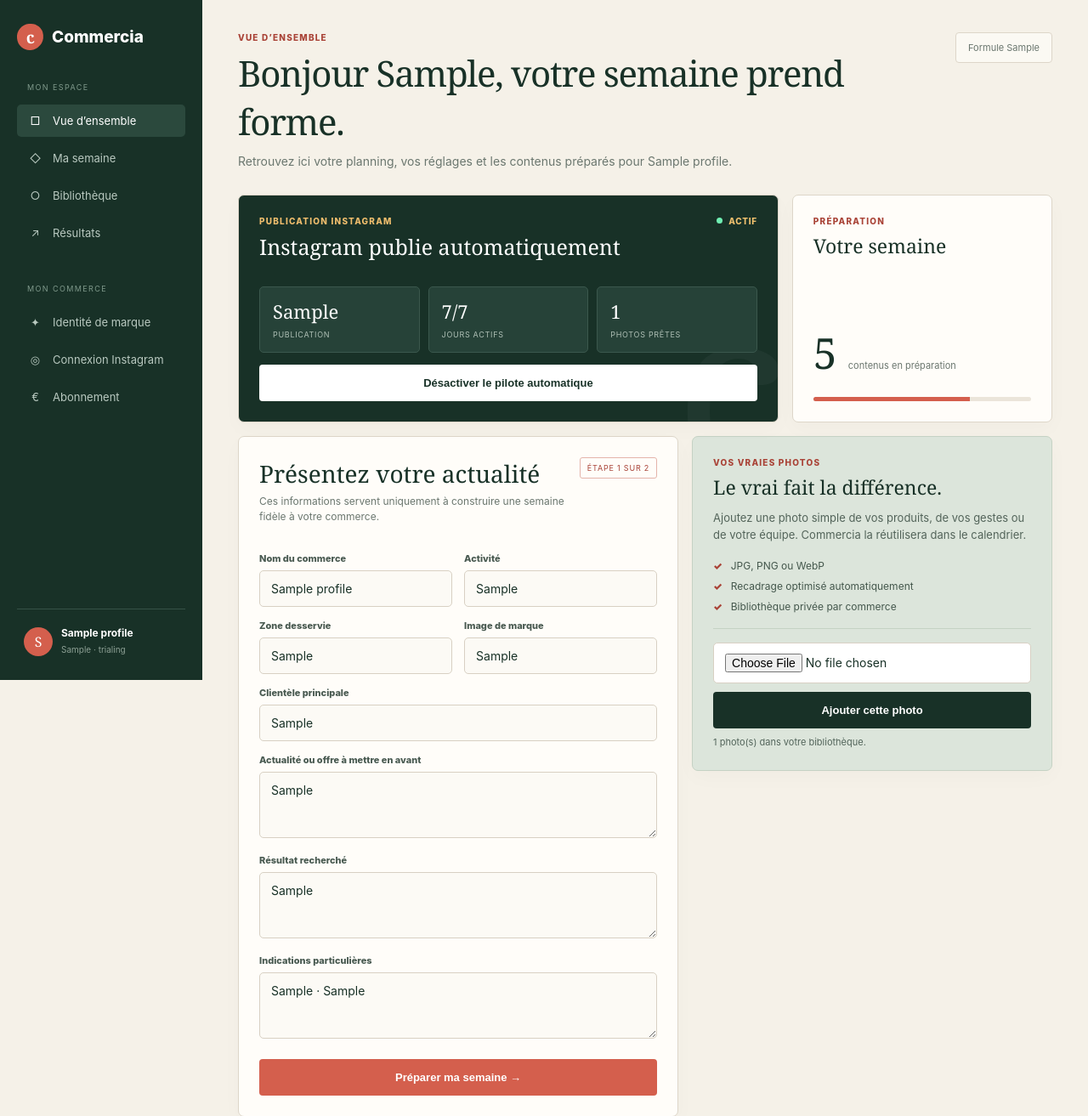
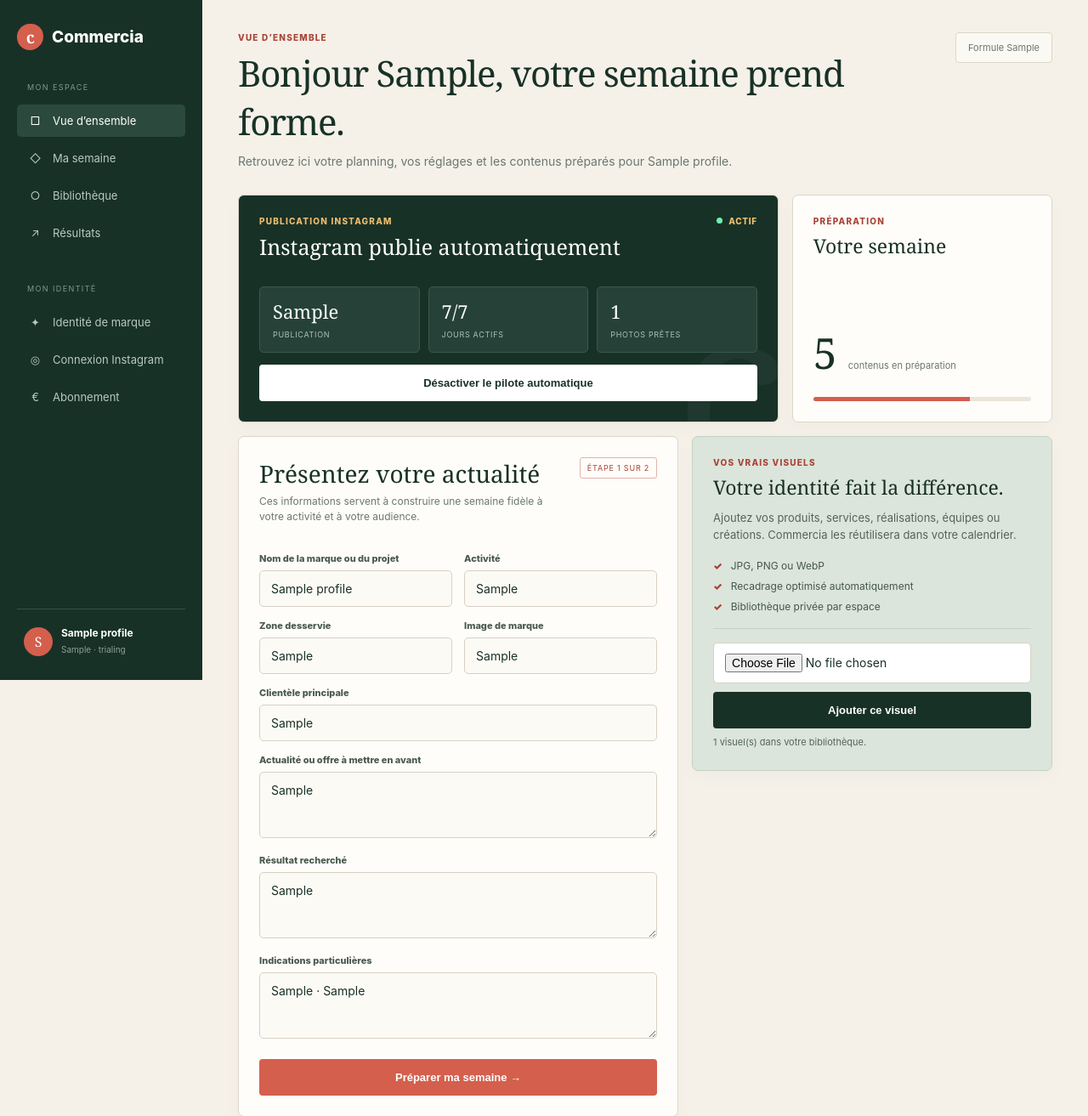
Before and after one commit to m2kgthbwfg-lab/commercia-ai, a Flask app: page /workspace in a window 1280 px wide. Shown: the top 1313 px of the page at 85% size. Run offline with Flask 3, Linux system fonts and the light colour scheme; a user stored in the database is signed in; tables that the repository leaves empty hold one stand-in row (values such as "Sample post"); data that the repository does not hold is empty; some libraries are stand-ins or nearby versions.

Commit message:
Reposition Commercia for universal social media use: templates/index.html

```diff
--- a/templates/index.html
+++ b/templates/index.html
@@ -25,7 +25,7 @@ a{text-decoration:none;color:inherit}
   <div class="side-link"><span class="side-icon">◇</span>Ma semaine</div>
   <div class="side-link"><span class="side-icon">○</span>Bibliothèque</div>
   <div class="side-link"><span class="side-icon">↗</span>Résultats</div>
-  <div class="nav-label">Mon commerce</div>
+  <div class="nav-label">Mon identité</div>
   <a class="side-link" href="/onboarding"><span class="side-icon">✦</span>Identité de marque</a>
   <a class="side-link" href="/instagram/connect"><span class="side-icon">◎</span>Connexion Instagram</a>
   <a class="side-link" href="/billing/checkout/{{ user.selected_plan }}"><span class="side-icon">€</span>Abonnement</a>
@@ -42,9 +42,9 @@ a{text-decoration:none;color:inherit}
   </section>
   <section class="content-layout">
     <div class="card">
-      <div class="panel-title"><div><h2>Présentez votre actualité</h2><p>Ces informations servent uniquement à construire une semaine fidèle à votre commerce.</p></div><span class="step-badge">Étape 1 sur 2</span></div>
+      <div class="panel-title"><div><h2>Présentez votre actualité</h2><p>Ces informations servent à construire une semaine fidèle à votre activité et à votre audience.</p></div><span class="step-badge">Étape 1 sur 2</span></div>
       <div class="form-grid">
-        <div><label for="business">Nom du commerce</label><input id="business" value="{{ brand.business_name }}"></div>
+        <div><label for="business">Nom de la marque ou du projet</label><input id="business" value="{{ brand.business_name }}"></div>
         <div><label for="activity">Activité</label><input id="activity" value="{{ brand.activity }}"></div>
         <div><label for="location">Zone desservie</label><input id="location" value="{{ brand.location }}"></div>
         <div><label for="positioning">Image de marque</label><input id="positioning" value="{{ brand.tone }}"></div>
@@ -55,7 +55,7 @@ a{text-decoration:none;color:inherit}
       </div>
       <button type="button" onclick="generate()" id="btn">Préparer ma semaine →</button>
     </div>
-    <aside class="card tip-card"><div class="eyebrow">Vos vraies photos</div><h3>Le vrai fait la différence.</h3><p>Ajoutez une photo simple de vos produits, de vos gestes ou de votre équipe. Commercia la réutilisera dans le calendrier.</p><div class="tip-list"><div class="tip"><span>✓</span>JPG, PNG ou WebP</div><div class="tip"><span>✓</span>Recadrage optimisé automatiquement</div><div class="tip"><span>✓</span>Bibliothèque privée par commerce</div></div><div class="media-upload"><input id="mediaFile" type="file" accept="image/jpeg,image/png,image/webp"><button type="button" onclick="uploadPhoto()" id="uploadBtn">Ajouter cette photo</button><div id="mediaStatus" class="media-status">{{ brand.media_assets|length }} photo(s) dans votre bibliothèque.</div></div></aside>
+    <aside class="card tip-card"><div class="eyebrow">Vos vrais visuels</div><h3>Votre identité fait la différence.</h3><p>Ajoutez vos produits, services, réalisations, équipes ou créations. Commercia les réutilisera dans votre calendrier.</p><div class="tip-list"><div class="tip"><span>✓</span>JPG, PNG ou WebP</div><div class="tip"><span>✓</span>Recadrage optimisé automatiquement</div><div class="tip"><span>✓</span>Bibliothèque privée par espace</div></div><div class="media-upload"><input id="mediaFile" type="file" accept="image/jpeg,image/png,image/webp"><button type="button" onclick="uploadPhoto()" id="uploadBtn">Ajouter ce visuel</button><div id="mediaStatus" class="media-status">{{ brand.media_assets|length }} visuel(s) dans votre bibliothèque.</div></div></aside>
   </section>
   <section class="result-shell" aria-live="polite"><div class="result-head"><h2>Votre campagne</h2><small>PRÊTE À RELIRE</small></div><div id="result" class="empty">Votre campagne personnalisée apparaîtra ici après la préparation.</div><div id="approvalPanel" class="card approval-panel" hidden><div class="panel-title"><div><h2>Validation avant Instagram</h2><p>Relisez la campagne et choisissez ce que vous souhaitez en faire.</p></div><span class="step-badge">Étape 2 sur 2</span></div><div class="approval-actions"><button type="button" class="secondary" onclick="copyCampaign()">Copier les textes</button><button type="button" class="secondary" onclick="downloadCampaign()">Télécharger le dossier</button><button type="button" class="secondary" onclick="publishTest()">Publier 1 test</button><button type="button" class="success" onclick="approveCampaign()">Programmer les 7 publications</button></div><div id="approvalStatus" class="approval-status"></div></div></section>
   <div class="footer-note">Commercia · Votre communication, enfin régulière</div>
@@ -141,7 +141,7 @@ async function uploadPhoto(){
   const input=document.getElementById("mediaFile"),button=document.getElementById("uploadBtn"),status=document.getElementById("mediaStatus");
   if(!input.files.length){status.textContent="Choisissez d’abord une photo.";return}
   const body=new FormData();body.append("file",input.files[0]);button.disabled=true;button.textContent="Enregistrement...";
-  try{const csrfToken=document.querySelector('meta[name="csrf-token"]').content;const response=await fetch("/api/media",{method:"POST",headers:{"X-CSRFToken":csrfToken},body});const json=await response.json();if(!response.ok)throw new Error(json.error||"Échec de l’envoi.");status.textContent="Photo ajoutée à votre bibliothèque ✓";input.value="";loadAutomationStatus()}catch(error){status.textContent=error.message}finally{button.disabled=false;button.textContent="Ajouter cette photo"}
+  try{const csrfToken=document.querySelector('meta[name="csrf-token"]').content;const response=await fetch("/api/media",{method:"POST",headers:{"X-CSRFToken":csrfToken},body});const json=await response.json();if(!response.ok)throw new Error(json.error||"Échec de l’envoi.");status.textContent="Photo ajoutée à votre bibliothèque ✓";input.value="";loadAutomationStatus()}catch(error){status.textContent=error.message}finally{button.disabled=false;button.textContent="Ajouter ce visuel"}
 }
 async function generate(){
   const btn=document.getElementById("btn");
```
